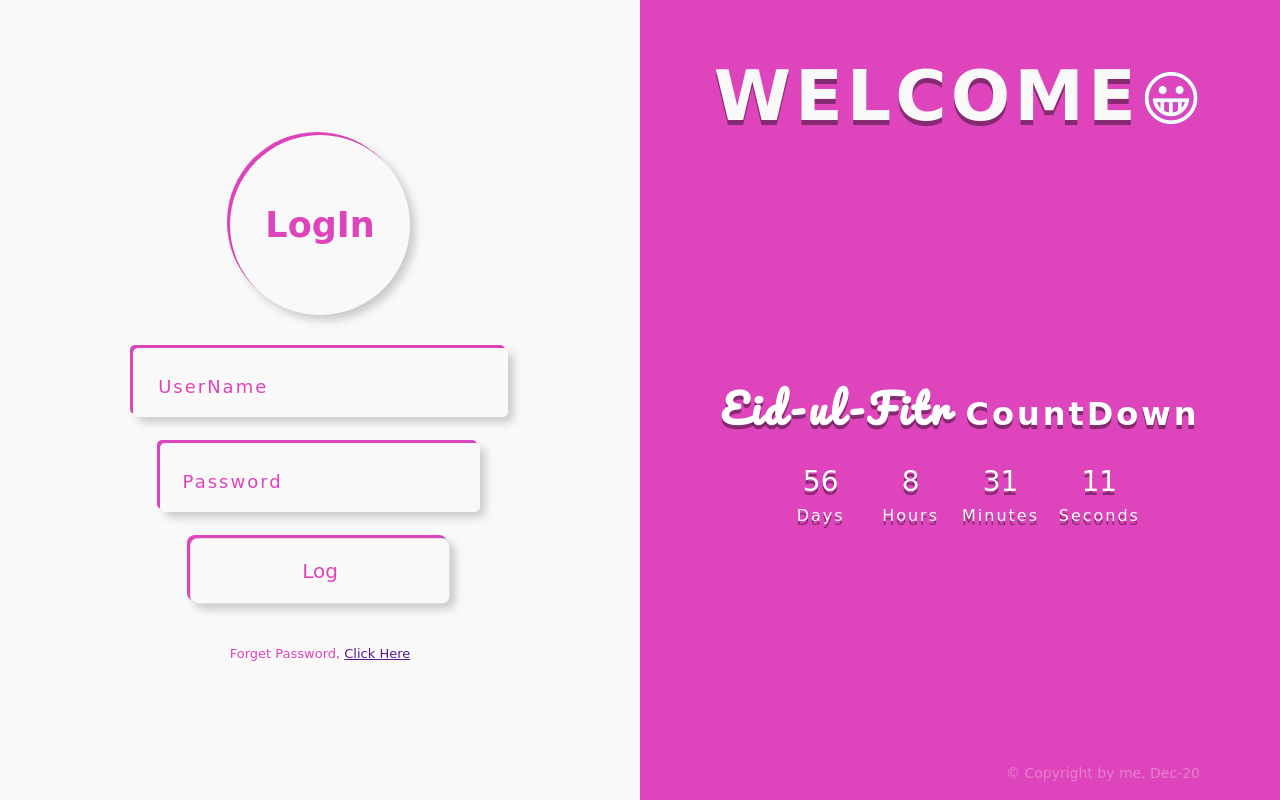
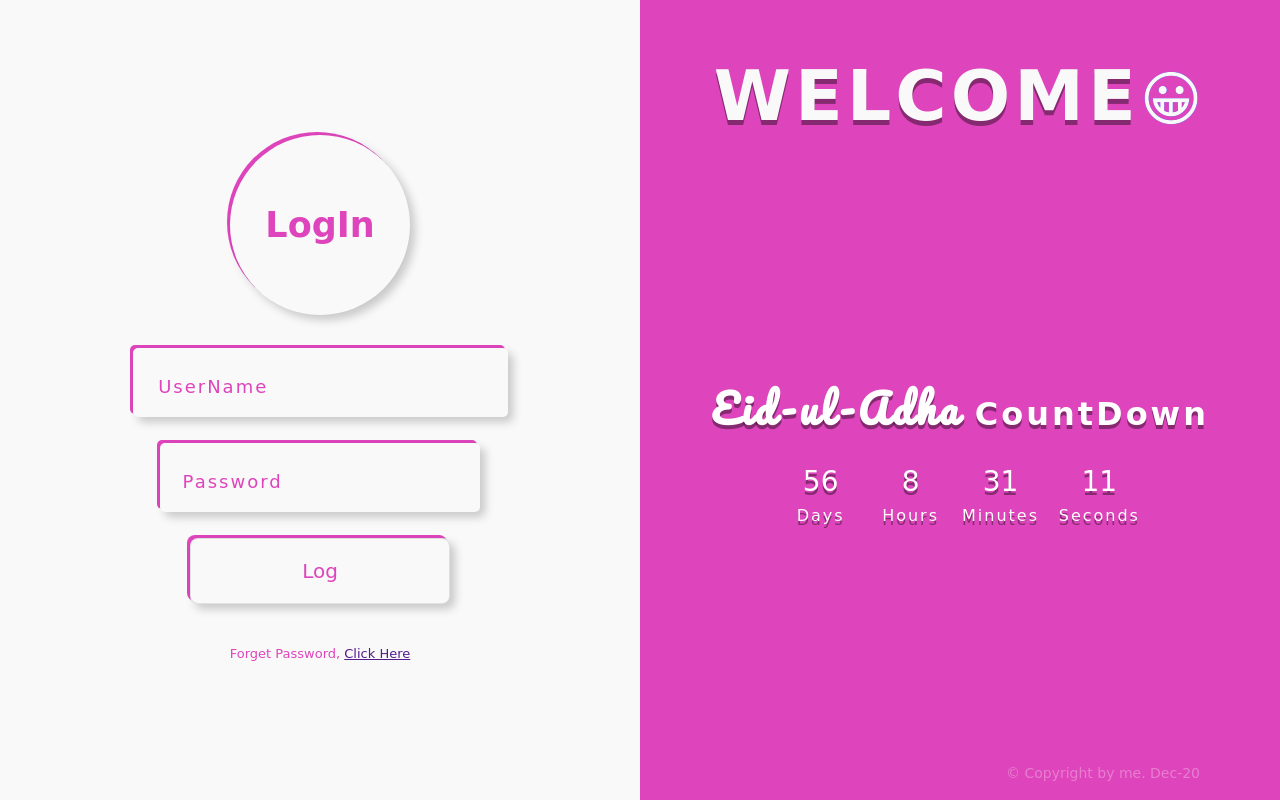
Before and after one commit to muneebali500/login-form, a plain HTML site: page index.html in a window 1280 px wide. Drawn offline with Linux system fonts and the light colour scheme; a web font is replaced by a local one.

Commit message:
Update index.html

```diff
--- a/index.html
+++ b/index.html
@@ -46,7 +46,7 @@
         <div class="login__right--side">
           <h2 class="login__welcome">Welcome<span>😀</span></h2>
           <div class="countdown">
-            <h3><span>Eid-ul-Fitr</span> CountDown</h3>
+            <h3><span>Eid-ul-Adha</span> CountDown</h3>
             <div class="time">
               <span id="days" data-days>NA</span>
               <span id="hours" data-hours>NA</span>
```
